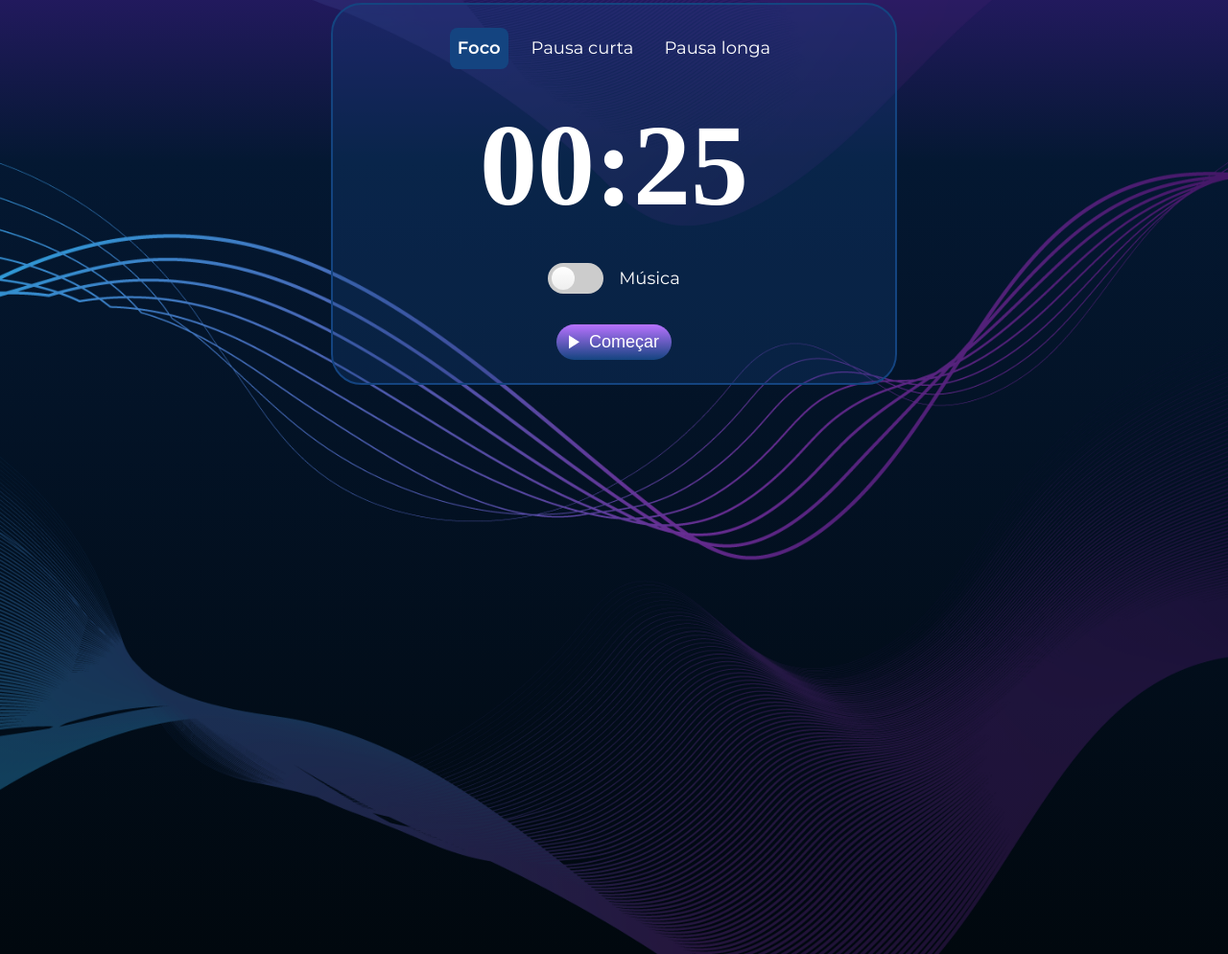
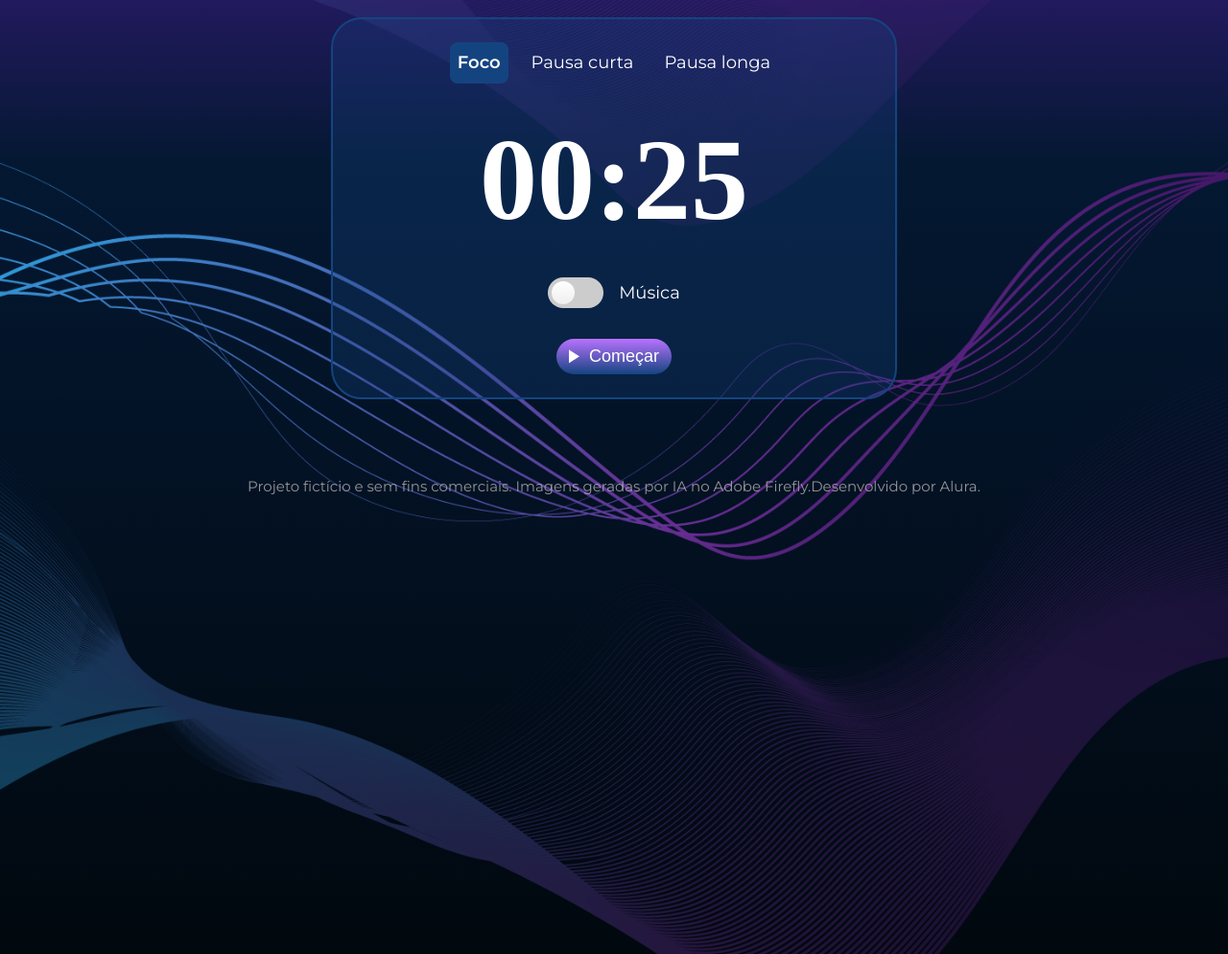
Before and after one commit to viniciosneves/fokus, a plain HTML site: page index.html in a window 1280 px wide. Shown: the part 606-1600 px from the top of the page at 96% size. Drawn offline with nearby package versions, Linux system fonts and the light colour scheme; a web font is replaced by a local one.

Commit message:
rodape + imagens finais

```diff
--- a/index.html
+++ b/index.html
@@ -69,7 +69,11 @@
         </section>
 
 
-
+        <footer class="app__footer">
+            <p class="app__footer-text">
+                Projeto fictício e sem fins comerciais. Imagens geradas por IA no Adobe Firefly.Desenvolvido por Alura.
+            </p>
+        </footer>
     </main>
 
 
--- a/styles.css
+++ b/styles.css
@@ -158,6 +158,16 @@ h1, h2, h3, h4, h5, h6 {
     gap: 1rem;
 }
 
+.app__footer-text {
+    color: rgba(182, 182, 182, 0.8);
+    text-align: center;
+    font-family: Montserrat;
+    font-size: 1.5rem;
+    font-style: normal;
+    font-weight: 400;
+    line-height: 150%;
+}
+
 /* toggle */
 .toggle {
     cursor: pointer;
@@ -230,5 +240,4 @@ h1, h2, h3, h4, h5, h6 {
     .app__card-timer {
         font-size: 6rem;
     }
-
 }
```
Also changed, not shown: imagens/foco.png, imagens/long-break.png, imagens/short-break.png, 1 other file.
